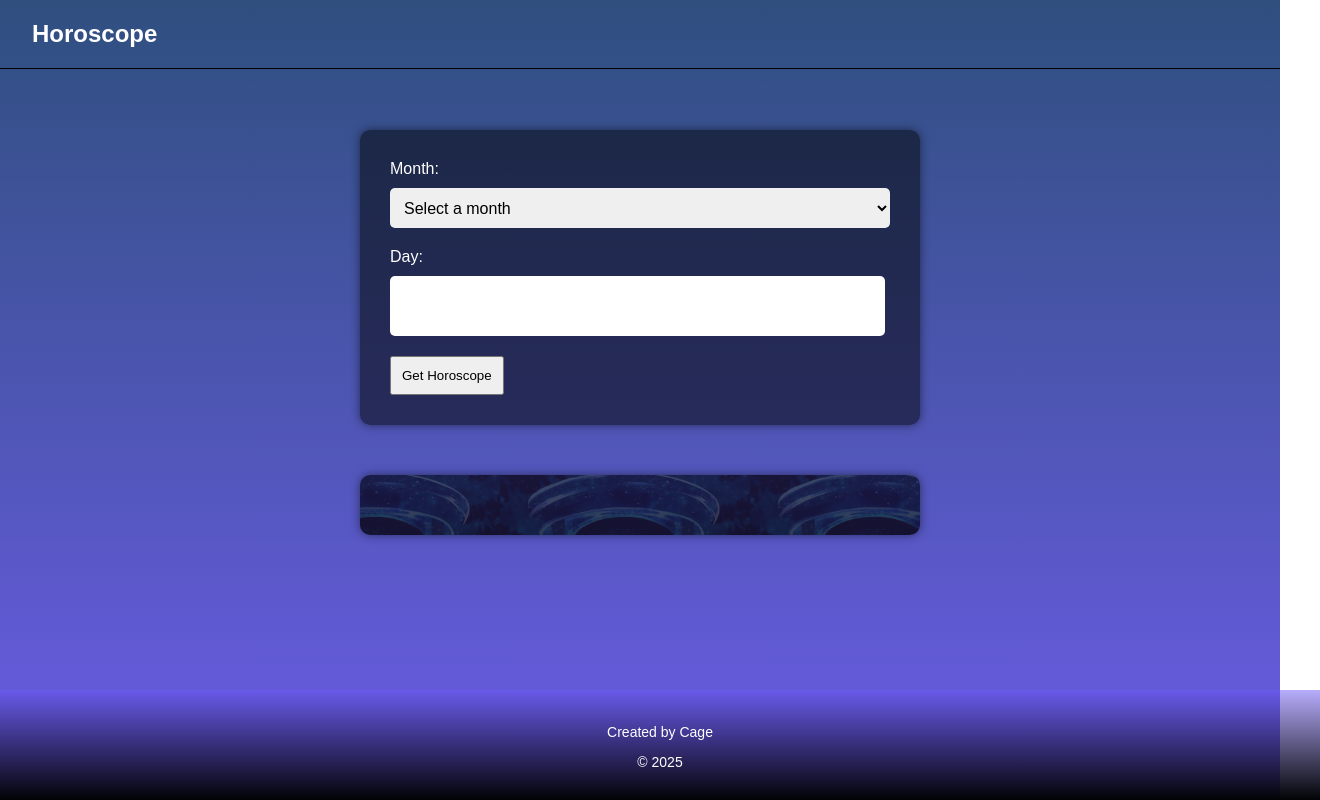
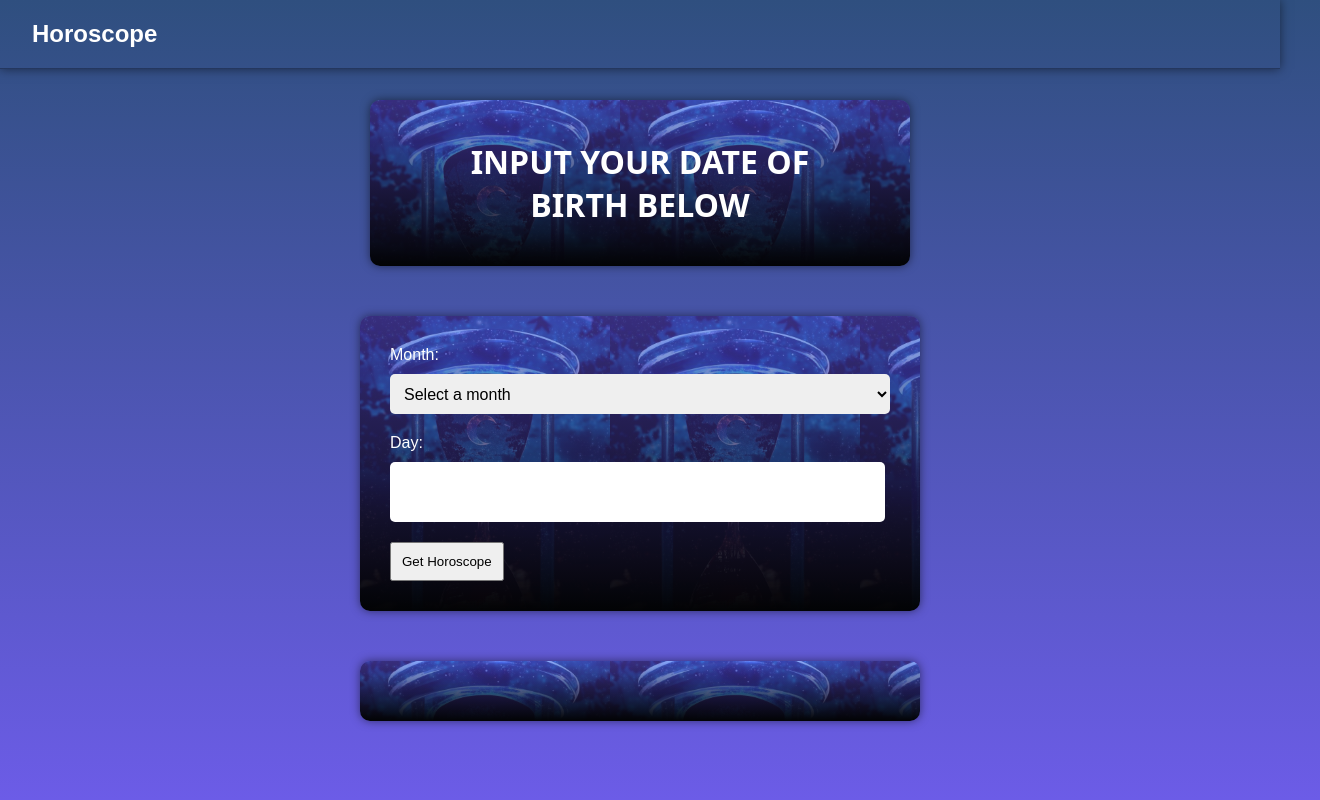
Before and after one commit to KayanjaJohn/ZoDict-, a plain HTML site: page index.html in a window 1280 px wide. Shown: the top 800 px of the page, 1320 px wide, since content can reach past the window. Drawn offline with Linux system fonts and the light colour scheme.

Commit message:
updated css

```diff
--- a/index.html
+++ b/index.html
@@ -8,9 +8,13 @@
     </head>
     <body>
         <nav class="navbar">
-            <h1>Horoscope</h1>
+            <a href="index.html"><h1>Horoscope</h1></a>
         </nav>
+        <div class="container">
             <div class="content">
+                <div id="title">
+                    <h1>Input your date of birth below</h1>
+                </div>
                 <form id="horoscope-form">
                     <label for="month">Month:</label>
                     <select id="month" name="month">
@@ -34,6 +38,7 @@
                 </form>
                 <div id="horoscope-result"></div>
             </div>
+        </div>
         <footer>
             <p>Created by Cage</p>
             <p>&copy; 2025</p>
--- a/script.js
+++ b/script.js
@@ -183,6 +183,6 @@ form.addEventListener("submit", (e) => {
 	resultDiv.innerHTML = `
         <h2>Your Zodiac Sign is ${sign}!</h2>
         <p>Sign Dates:  ${signDates}</p>
-        <p>Sign Description: ${signDescription}</p><br>
+        <p>Sign Description: ${signDescription}✨</p><br>
     `;
 });
--- a/style.css
+++ b/style.css
@@ -7,12 +7,17 @@ body {
     background-size: 100% 100%;
     height: 100vh;
     color: #fff;
+    overflow-x: hidden;
 }
 
 #horoscope-form {
     max-width: 500px;
     margin: 40px auto;
     padding: 20px;
+    background: linear-gradient(to top, rgb(2, 3, 5), rgb(110, 91, 250, 0.5)), url(/20241119_121859.jpg);
+    background-size: 250px;
+    background-position:0 10% ;
+    background-attachment: fixed;
     background-color: rgba(0, 0, 0, 0.5);
     border-radius: 10px;
     box-shadow: 0 0 10px rgba(0, 0, 0, 0.5);
@@ -54,6 +59,7 @@ body {
     padding: 20px;
     background: linear-gradient(to top, rgb(2, 3, 5), rgb(110, 91, 250, 0.5)), url(/20241119_121859.jpg);
     background-size: 250px;
+    background-position:0 10% ;
     background-attachment: fixed;
     /* opacity: 0.9; */
     background-color: rgba(0, 0, 0, 0.5);
@@ -62,11 +68,24 @@ body {
     font-family: system-ui, -apple-system, BlinkMacSystemFont, 'Segoe UI', Roboto, Oxygen, Ubuntu, Cantarell, 'Open Sans', 'Helvetica Neue', sans-serif;
 }
 
+.container{
+    min-height: 100vh;
+    display: flex;
+    flex-direction: column;
+    margin-bottom: 450px;
+
+}
 .navbar{
     position: fixed;
     background: transparent;
-    border-bottom:black 1px solid;
+    border-bottom:rgb(0, 0, 0, 0.3) 1px solid;
     width: 100%;
+    box-shadow: 0 0 10px rgba(0, 0, 0, 0.5);
+}
+
+.navbar a{
+    text-decoration: none;
+    color: #fff;
 }
 
 h1{
@@ -82,7 +101,20 @@ button{
     top: 10%;
     right: 0;
     left: 0;
-
+}
+#title{
+    text-transform: uppercase;
+    text-align: center;
+    max-width: 500px;
+    margin: 20px auto;
+    padding: 20px;
+    background: linear-gradient(to top, rgb(2, 3, 5), rgb(110, 91, 250, 0.5)), url(/20241119_121859.jpg);
+    background-size: 250px;
+    background-position:0 10% ;
+    background-attachment: fixed;
+    border-radius: 10px;
+    box-shadow: 0 0 10px rgba(0, 0, 0, 0.5);
+    font-family: system-ui, -apple-system, BlinkMacSystemFont, 'Segoe UI', Roboto, Oxygen, Ubuntu, Cantarell, 'Open Sans', 'Helvetica Neue', sans-serif;
 }
 
 #horoscope-result h2 {
@@ -91,15 +123,15 @@ button{
 
 
 footer {
-    background:linear-gradient(to top, rgb(2, 3, 5), rgb(110, 91, 250, 0.5));
+    background:linear-gradient(to top, rgb(2, 3, 5, 0.7), rgb(110, 91, 250, 0.3));
     color: #fff;
     text-align: center;
     padding: 20px;
-    position: fixed;
-    bottom: 0;
-    top: 50;
     width: 100%;
     font-size: 14px;
+    margin-top: 350px;
+    /* position: fixed; */
+    /* bottom: 0; */
 }
 
 footer p {
@@ -117,6 +149,11 @@ footer p {
         padding: 15px;
     }
     #horoscope-result {
+        max-width: 350px;
+        margin: 15px auto;
+        padding: 15px;
+    }
+    #title{
         max-width: 350px;
         margin: 15px auto;
         padding: 15px;
```
Lines whose indentation alone changed are shown as unchanged.
